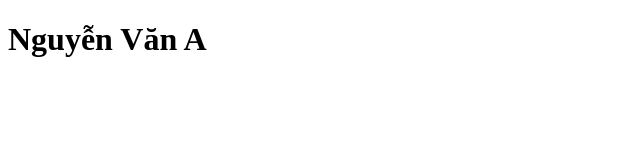
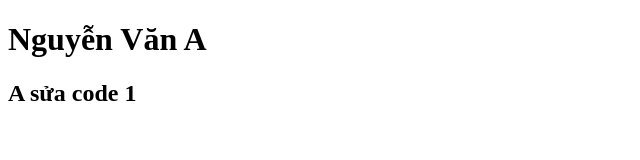
Before and after one commit to PhiLong1803/teamAB, a plain HTML site: page index.html in a window 1280 px wide. Shown: the whole page, without its empty margins (0-640 px from the left). Drawn offline with Linux system fonts and the light colour scheme.

Commit message:
1. A commit 1

```diff
--- a/index.html
+++ b/index.html
@@ -7,5 +7,6 @@
 </head>
 <body>
     <h1>Nguyễn Văn A</h1>
+    <h2>A sửa code 1</h2>
 </body>
 </html>
```
